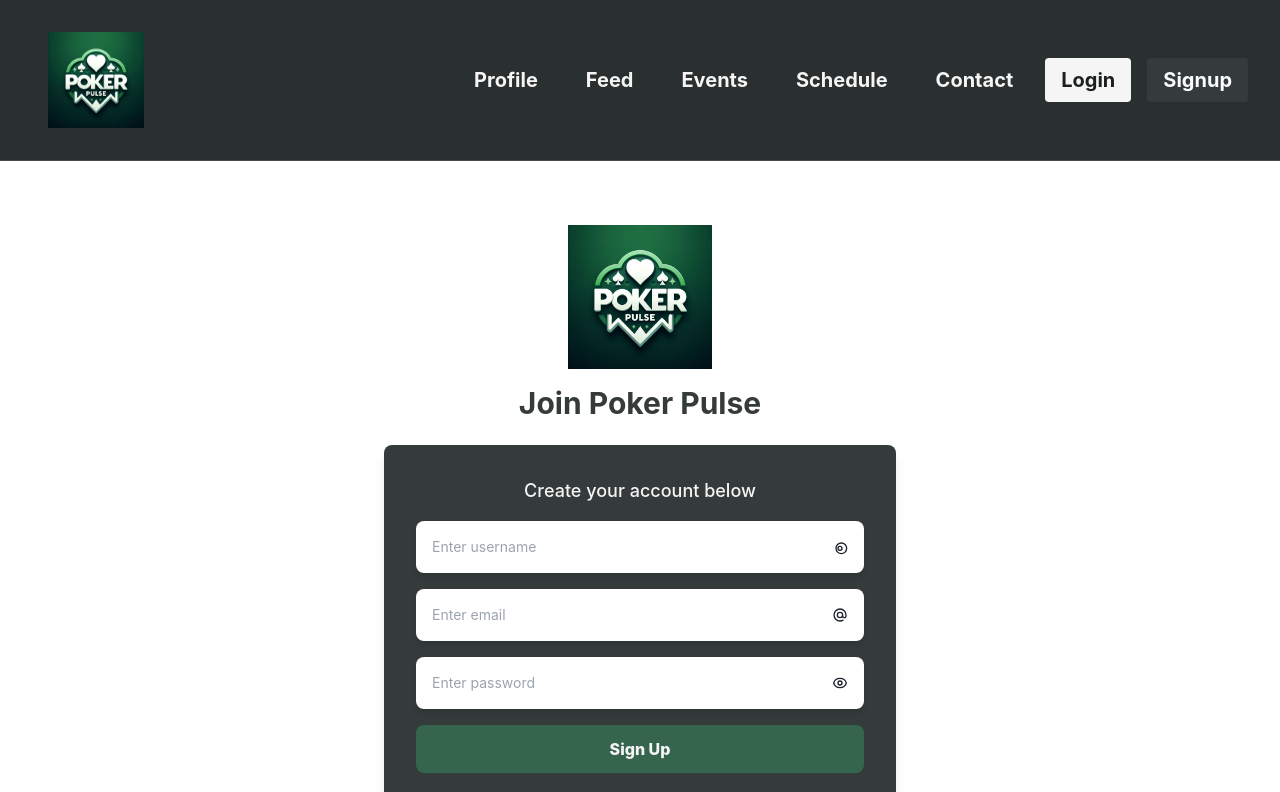
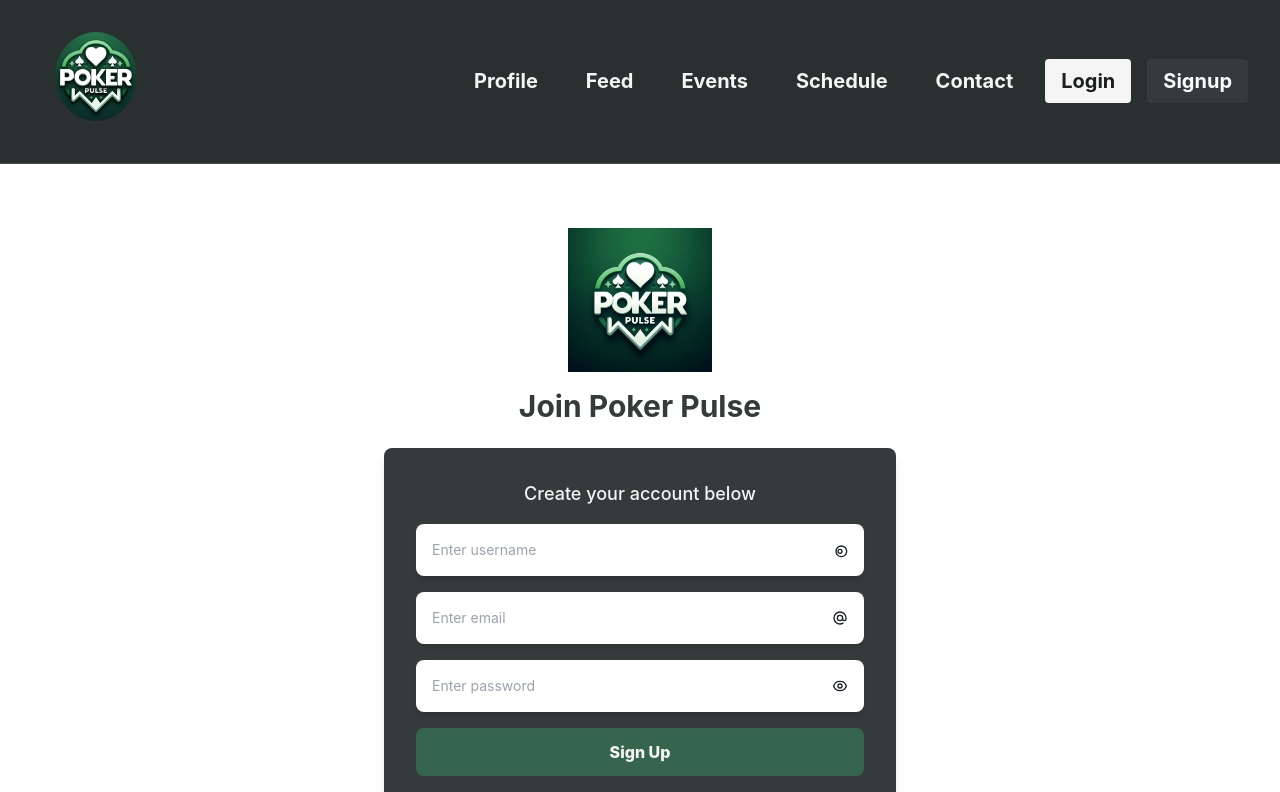
Before and after one commit to andrewhamerly/poker-pulse, a React (Vite) app in the folder client/: page /signup in a window 1280 px wide. Shown: the top 792 px of the page. Built offline with nearby package versions, Linux system fonts and the light colour scheme.

Commit message:
Fixed issue with .env.  Also updated header and footer images with new logo.

```diff
--- a/client/src/components/Footer/Footer.jsx
+++ b/client/src/components/Footer/Footer.jsx
@@ -1,6 +1,6 @@
 import React from 'react';
 import { Link, useNavigate } from 'react-router-dom';
-import logo from '../../assets/images/poker-pulse-logo.png';
+import logo from '../../assets/images/Poker-Pulse.svg';
 import Auth from '../../utils/auth';
 
 const Footer = () => {
--- a/client/src/components/Header/Header.jsx
+++ b/client/src/components/Header/Header.jsx
@@ -1,6 +1,6 @@
 import { useState } from 'react';
 import { Link, useLocation, useNavigate } from 'react-router-dom';
-import logo from '../../assets/images/poker-pulse-logo.png';
+import logo from '../../assets/images/Poker-Pulse.svg';
 import NavTabs from '../../components/NavTabs/NavTabs.jsx';
 
 const Header = () => {
@@ -15,7 +15,7 @@ const Header = () => {
           <div className="flex items-center">
           <Link
             to="/"
-            className={`block px-4 py-2 ${currentPage === '/' ? 'font-bold text-xl text-white bg-onyx rounded' : 'font-bold text-xl text-whiteSmoke hover:text-whiteSmoke/75'}`}
+            className={`block px-4 py-2 ${currentPage === '/' ? 'font-bold text-xl text-white rounded' : 'font-bold text-xl text-whiteSmoke hover:text-whiteSmoke/75'}`}
             aria-current={currentPage === '/' ? 'home page' : undefined}
           >
             <img src={logo} alt="Poker Pulse Logo" className="logo w-24" />
--- a/client/src/pages/Signup.jsx
+++ b/client/src/pages/Signup.jsx
@@ -31,6 +31,7 @@ const Signup = () => {
 
       Auth.login(data.addUser.token);
     } catch (e) {
+      console.error(e.message);
       console.error(e);
     }
   };
```
Also changed, not shown: client/src/assets/images/Poker-Pulse.svg (added), 1 other file (tests, documents, lock files or other folders).
